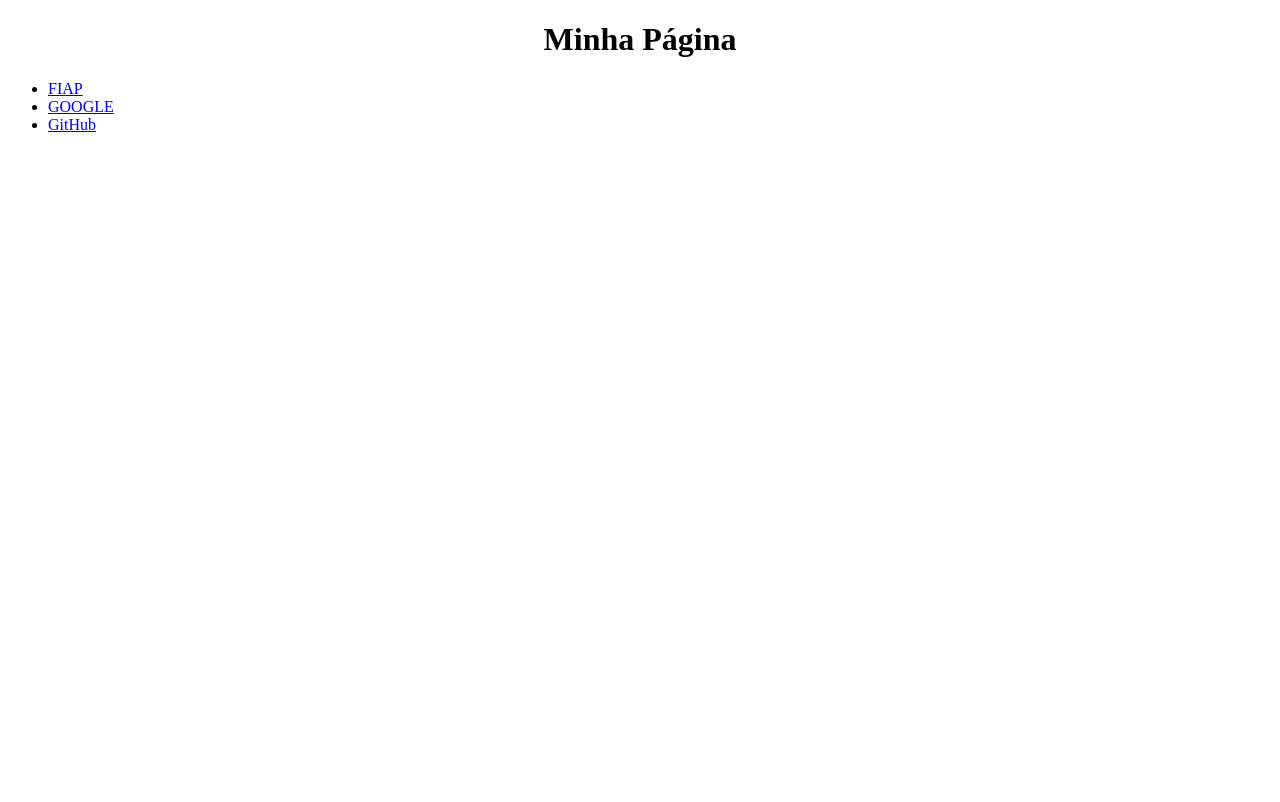
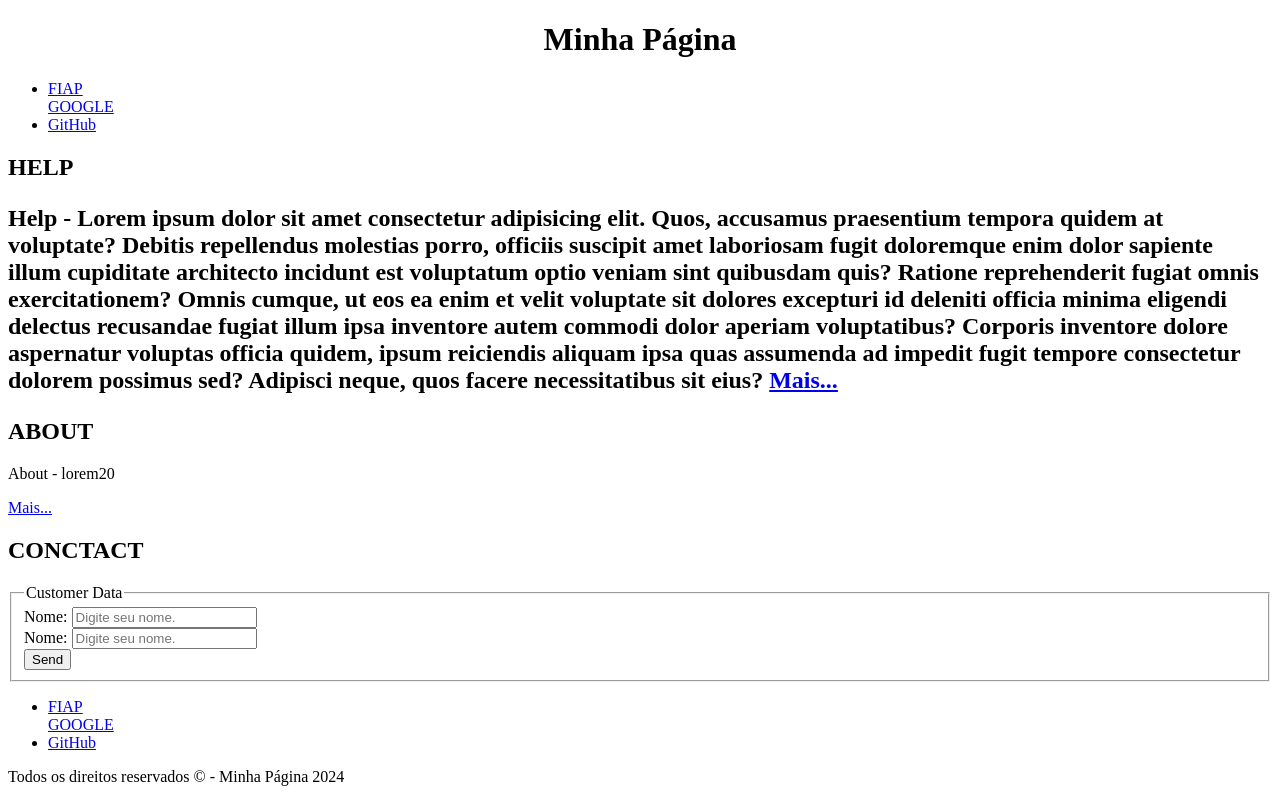
Before and after one commit to L3to/projeto-inicial, a plain HTML site: page index.html in a window 1280 px wide. Drawn offline with Linux system fonts and the light colour scheme.

Commit message:
Refatorando o projeto e adicionando novas seções

```diff
--- a/index.html
+++ b/index.html
@@ -3,14 +3,13 @@
 <!-- Isso é um comentário em HTML -->
 <!-- O DTD é o Document Type Definition, que define a versão do HTML que será interpretada pelo BROWSER
 A do caso em questão é a HTML5. -->
-<html lang= "pt-br">
+<html lang="pt-br">
     <head>
-        <meta charset = "UTF-8"/>
-        <meta name = "viewport" content ="widht=device-width, initial-scale=1.0"/>
-        <title>Exemplo Básico HTML</title>
+        <meta charset="UTF-8" />
+        <meta name="viewport" content ="widht=device-width, initial-scale=1.0"/>
+        <title>Página Básica</title>
     </head>
     <body>
-
         <div class="container">
             <header class="cabecalho">
                 <h1 style="text-align: center">
@@ -24,13 +23,57 @@ A do caso em questão é a HTML5. -->
                         <li>
                             <!--anchor-->
                             <a href="https://www2.fiap.com.br/" target="_blank">FIAP</a> </li>
-                            <li> <a href="https://wwww.google.com.br" target="_blank" >GOOGLE</a> </li>
-                            <li> <a href="https://wwww.github.com" target="_blank" >GitHub</a> </li>
+                            <a li> <a href="https://wwww.google.com.br" target="_blank" >GOOGLE</a> </li>
+                            <li> <a href="https://www.github.com" target="_blank" >GitHub</a> </li>
                     </ul>
                 </nav>
 
             </header>
+    <section class="conteudo">
+    <div>
+    <h2>HELP</help2>
+        <p>Help - Lorem ipsum dolor sit amet consectetur adipisicing elit. Quos, accusamus praesentium tempora quidem at voluptate? Debitis repellendus molestias porro, officiis suscipit amet laboriosam fugit doloremque enim dolor sapiente illum cupiditate architecto incidunt est voluptatum optio veniam sint quibusdam quis? Ratione reprehenderit fugiat omnis exercitationem? Omnis cumque, ut eos ea enim et velit voluptate sit dolores excepturi id deleniti officia minima eligendi delectus recusandae fugiat illum ipsa inventore autem commodi dolor aperiam voluptatibus? Corporis inventore dolore aspernatur voluptas officia quidem, ipsum reiciendis aliquam ipsa quas assumenda ad impedit fugit tempore consectetur dolorem possimus sed? Adipisci neque, quos facere necessitatibus sit eius?
+        <a href="#">Mais...</a>
+        </div>
+        <div>
+            <h2>ABOUT</h2>
+            <p>About - lorem20</p>
+            <a href="#">Mais...</a>
+        </div>
+        <div>
+            <h2>CONCTACT</h2>
+            <form>
+                <fieldset>
+                    <legend>Customer Data</legend>
+                    <div>
+                        <label for="idNm">Nome:</label>
+                        <input type="text" name="txtNm" id="idNm" placeholder="Digite seu nome."/>
+                    </div>
+                    <div>
+                        <label for="idEmail">Nome:</label>
+                        <input type="email" name="txtNm" id="txtEmail" placeholder="Digite seu nome."/>
+                    </div>
+                    <div>
+                        <button type="button">Send</button>
+                    </div>
+                    </fieldset>
+                </form>
+            </div>
+            </section>
+        <footer class="rodape">
+            <nav>
 
+                <ul> <!--unordered list-->
+                    <!--list item -->
+                    <li>
+                        <!--anchor-->
+                        <a href="https://www2.fiap.com.br/" target="_blank">FIAP</a> </li>
+                        <a li> <a href="https://wwww.google.com.br" target="_blank" >GOOGLE</a> </li>
+                        <li> <a href="https://www.github.com" target="_blank" >GitHub</a> </li>
+                </ul>
+            </nav>
+            <p>Todos os direitos reservados &copy; - Minha Página 2024 </p>
+        </footer>
         </div>
 
     </body>
```
